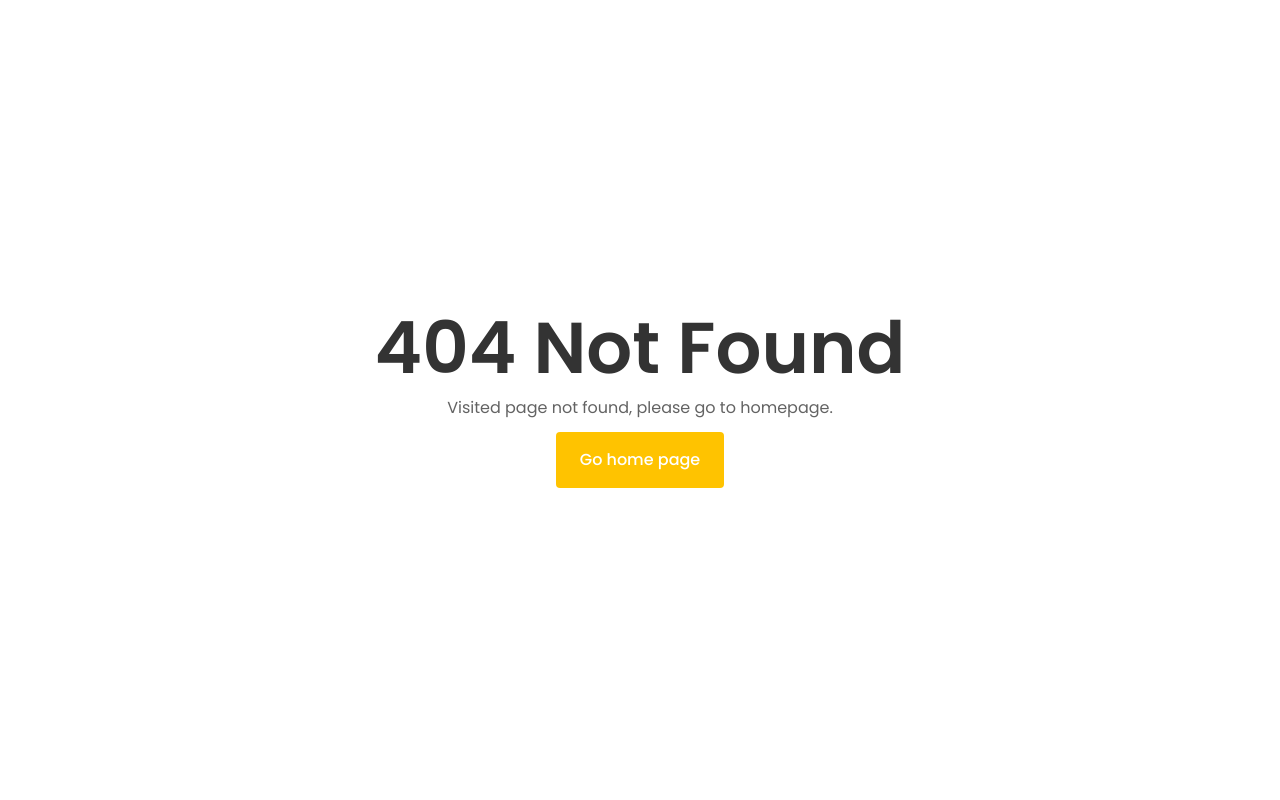
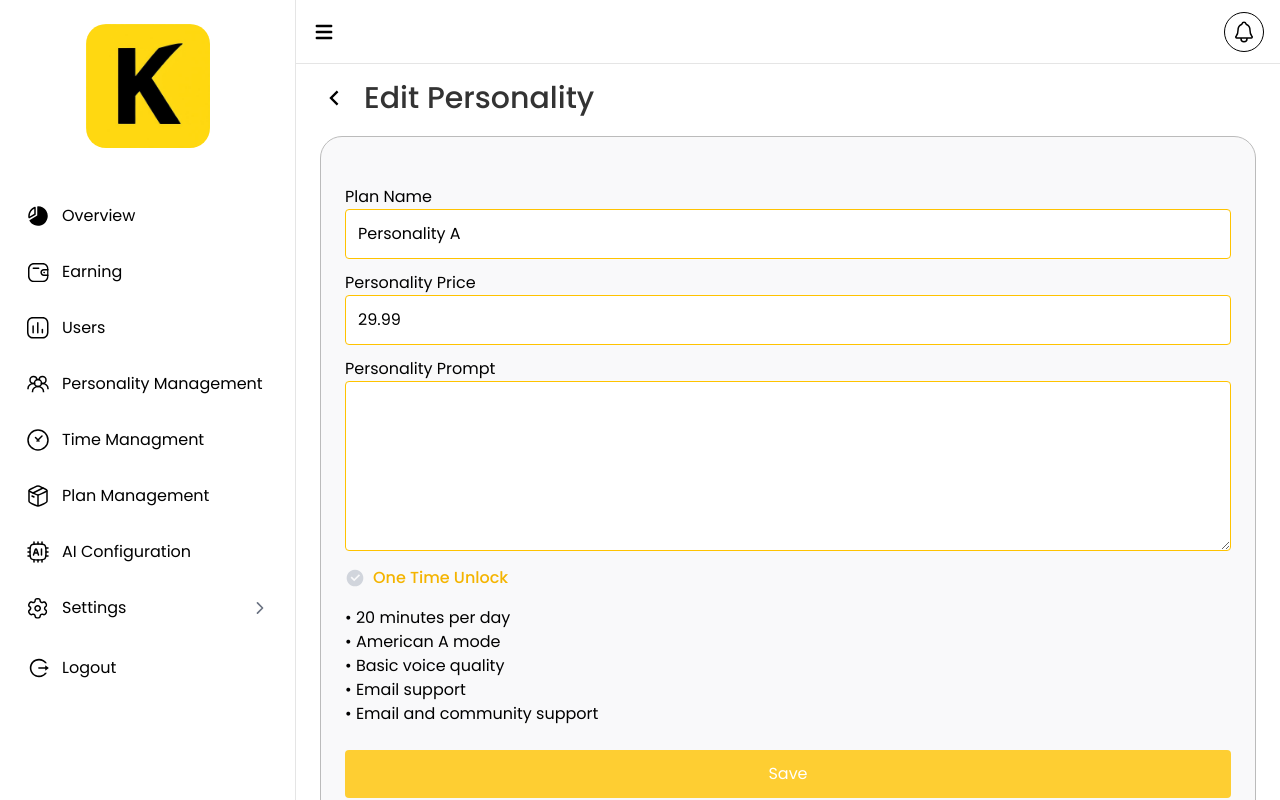
Before and after one commit to shariful962/vocality, a React (Vite) app: page /edit-personality/1 in a window 1280 px wide. Before the commit this address had no page. Built offline with nearby package versions, Linux system fonts and the light colour scheme.

Commit message:
personality management

```diff
--- a/src/components/sidebar/Sidebar.jsx
+++ b/src/components/sidebar/Sidebar.jsx
@@ -4,6 +4,7 @@ import { menuItem } from "../ui/MenuItem";
 import { RxCross1 } from "react-icons/rx";
 import { IoChevronForwardOutline, IoChevronDownOutline } from "react-icons/io5";
 import { AiOutlineLogout } from "react-icons/ai";
+import Icons from "../../assets/image";
 
 const Sidebar = ({ collapsed, mobileOpen, setMobileOpen }) => {
   const navigate = useNavigate();
@@ -49,20 +50,18 @@ const Sidebar = ({ collapsed, mobileOpen, setMobileOpen }) => {
 
         {/* Profile */}
         <div
-          className={`flex items-center justify-start py-6 ${
-            collapsed ? "px-2" : "px-4"
-          }`}
-        >
-          <div className="flex items-center gap-x-3">
-            <img
-              src="https://i.pravatar.cc/150?img=12"
-              alt="Profile"
-              className="w-14 h-14 rounded-full overflow-hidden border-2 border-gray-200"
-            />
-            {!collapsed && <p>ByeWind</p>}
-            {/* <p className="md:hidden">ByeWind</p> */}
-          </div>
-        </div>
+  className={`flex items-center justify-center py-6 transition-all duration-300`}
+>
+  <img
+    src={Icons.navLogo}
+    alt="Logo"
+    className={`
+      transition-all duration-300 object-contain
+      ${collapsed ? "w-10 h-10" : "w-[124px] h-[124px]"}
+      rounded-[20px]
+    `}
+  />
+</div>
 
         {/* Menu */}
         <ul className="mt-5 space-y-2">
--- /dev/null
+++ b/src/pages/personality management/EditPersonality.jsx
@@ -0,0 +1,128 @@
+
+import React, { useEffect, useState } from "react";
+import { useNavigate, useParams } from "react-router-dom";
+import { priceData } from "./data";
+import { RiArrowLeftSLine, RiCheckboxCircleFill } from "react-icons/ri";
+
+const EditPersonality = () => {
+  const { id } = useParams();
+  const navigate = useNavigate();
+
+  const [formData, setFormData] = useState({
+    name: "",
+    price: "",
+    time: "1 month",
+    features: [],
+    prompt: "",
+    oneTimeUnlock: false
+  });
+
+  // Load the plan from priceData OR API
+  useEffect(() => {
+    const plan = priceData.find((p) => p.id === Number(id));
+    if (plan) {
+      setFormData({
+        name: plan.type,
+        price: plan.price,
+        time: "1 month",
+        features: plan.features,
+        prompt: plan.prompt || "",
+        oneTimeUnlock: plan.oneTimeUnlock || false
+      });
+    }
+  }, [id]);
+
+  const handleSave = () => {
+    navigate("/personality");
+  };
+
+  return (
+    <div>
+      <div className="flex items-center gap-4 text-3xl mb-5">
+        <span
+          onClick={() => navigate("/personality")}
+          className="cursor-pointer"
+        >
+          <RiArrowLeftSLine size={28} />
+        </span>
+        <h2 className="text-3xl font-medium text-dark2">
+          Edit Personality
+        </h2>
+      </div>
+
+      <div className="w-full p-6 py-12 bg-[#F9F9FA] rounded-[22px] border border-[#BBBBBB] min-h-[calc(100vh-200px)]">
+
+        {/* Plan Name */}
+        <label>Plan Name</label>
+        <input
+          className="form-control1 bg-white mb-3"
+          value={formData.name}
+          onChange={(e) =>
+            setFormData({ ...formData, name: e.target.value })
+          }
+        />
+
+        {/* Personality Price */}
+        <label>Personality Price</label>
+        <input
+          className="form-control1 bg-white mb-3"
+          value={formData.price}
+          onChange={(e) =>
+            setFormData({ ...formData, price: e.target.value })
+          }
+        />
+
+        {/* Personality Prompt */}
+        <label>Personality Prompt</label>
+        <textarea
+          className="form-control1 bg-white mb-2"
+          rows={6}
+          cols={50}
+          value={formData.prompt}
+          onChange={(e) =>
+            setFormData({ ...formData, prompt: e.target.value })
+          }
+        />
+
+        {/* One Time Unlock */}
+        <div
+          className="flex items-center gap-2 cursor-pointer mb-4"
+          onClick={() =>
+            setFormData({
+              ...formData,
+              oneTimeUnlock: !formData.oneTimeUnlock
+            })
+          }
+        >
+          <RiCheckboxCircleFill
+            size={20}
+            className={
+              formData.oneTimeUnlock
+                ? "text-[#F4B400]"
+                : "text-gray-300"
+            }
+          />
+          <span className="text-[#F4B400] font-medium">
+            One Time Unlock
+          </span>
+        </div>
+
+        {/* Features */}
+        <div className="mt-4">
+          {formData.features.map((feature, i) => (
+            <p key={i} className="flex items-center gap-2">
+              • {feature}
+            </p>
+          ))}
+        </div>
+
+        {/* Save */}
+        <button onClick={handleSave} className="mt-6 authButton">
+          Save
+        </button>
+      </div>
+    </div>
+  );
+};
+
+export default EditPersonality;
--- a/src/pages/personality management/PersonalityManagement.jsx
+++ b/src/pages/personality management/PersonalityManagement.jsx
@@ -1,11 +1,64 @@
-import React from 'react'
+import React from "react";
+import { IoMdCheckmark } from "react-icons/io";
+import { useNavigate } from "react-router-dom";
+import { priceData } from "./data";
 
 const PersonalityManagement = () => {
+  const navigate = useNavigate();
+
   return (
-    <div>
-      welcome to personality management
+    <div className="w-full p-6 py-12 bg-[#F9F9FA] rounded-[22px] border border-[#BBBBBB] min-h-[calc(100vh-100px)] text-[#BF9E00]">
+      <div className="flex flex-wrap justify-center gap-6">
+        {priceData.map((item) => (
+          <div key={item.id} className="bg-white rounded-2xl w-[300px] flex flex-col justify-between">
+
+            {/* header */}
+            <div className="py-3 border-b border-Primary">
+              <h2 className="text-2xl font-semibold capitalize text-center">
+                {item.type}
+              </h2>
+            </div>
+
+            {/* content */}
+            <div className="p-6 flex flex-col flex-grow">
+              <p className="text-3xl font-bold mb-4 text-center">
+                {item.price} <sup className="text-xl">$</sup> <sub className="text-sm">One time unlock</sub>
+
+              </p>
+
+              <ul className="space-y-3 mb-6 flex-grow">
+                {item.features.map((feature, index) => {
+                  const isLastTwo = index >= item.features.length - 2;
+
+                  return (
+                    <li key={index} className="flex items-center gap-3">
+                      <div
+                        className={`w-6 h-6 flex items-center justify-center rounded-full flex-shrink-0 ${
+                          isLastTwo ? "bg-[#BDBDBD]" : "bg-yellow-500"
+                        } text-white`}
+                      >
+                        <IoMdCheckmark />
+                      </div>
+                      <span>{feature}</span>
+                    </li>
+                  );
+                })}
+              </ul>
+
+              {/* EDIT BUTTON */}
+              <button
+                className="w-full py-2 bg-Primary text-white rounded-md mt-auto cursor-pointer"
+                onClick={() => navigate(`/edit-personality/${item.id}`)}
+              >
+                Edit
+              </button>
+
+            </div>
+          </div>
+        ))}
+      </div>
     </div>
-  )
-}
+  );
+};
 
-export default PersonalityManagement
+export default PersonalityManagement;
--- /dev/null
+++ b/src/pages/personality management/data.js
@@ -0,0 +1,50 @@
+export const priceData = [
+  {
+    id: 1,
+    price: "29.99",
+    type: "Personality A",
+    features: [
+      "20 minutes per day",
+      "American A mode",
+      "Basic voice quality",
+      "Email support",
+      "Email and community support",
+    ],
+  },
+  {
+    id: 2,
+    price: "29.99",
+    type: "Personality B",
+    features: [
+      "Unlimited product updates",
+      "Unlimited product updates",
+      "Unlimited product updates",
+      "Appointment reminders",
+      "Email and community support",
+    ],
+  },
+  {
+    id: 3,
+    price: "49.99",
+    type: "Personality C",
+    features: [
+      "Unlimited product updates",
+      "Unlimited product updates",
+      "Unlimited product updates",
+      "Appointment reminders",
+      "Email and community support",
+    ],
+  },
+    {
+    id: 4,
+    price: "49.99",
+    type: "Personality D",
+    features: [
+      "Unlimited product updates",
+      "Unlimited product updates",
+      "Unlimited product updates",
+      "Appointment reminders",
+      "Email and community support",
+    ],
+  },
+];
--- a/src/pages/time management/TimeManagement.jsx
+++ b/src/pages/time management/TimeManagement.jsx
@@ -1,5 +1,6 @@
 // import React, { useState } from "react";
 // import { GoClock } from "react-icons/go";
+// import { RxCross2 } from "react-icons/rx";
 
 // const initialTimeList = [
 //   { id: 1, time: "12", price: "4.99" },
@@ -25,132 +26,89 @@
 // ];
 // const TimeManagement = () => {
 //   const [timeList, setTimeList] = useState(initialTimeList);
-//   console.log(timeList);
+//   const [newTime, setNewTime] = useState("");
+//   const [newPrice, setNewPrice] = useState("");
+//   const [showModal, setShowModal] = useState(false);
+//   const [isEditing, setIsEditing] = useState(false);
+//   const [editingId, setEditingId] = useState(null);
+//   const [error, setError] = useState("")
+
+//   const handleAddTime = () => {
+//     if (!newTime.trim() || !newPrice.trim()) {
+//       setError("Time & Price cannot be empty!");
+//       return;
+//     }
+//     setError("");
+//     const newTimeEntry = {
+//       id: timeList.length + 1,
+//       time: newTime,
+//       price: newPrice,
+//     };
+//     setTimeList([newTimeEntry, ...timeList]);
+//     setNewTime("");
+//     setNewPrice("");
+//     setShowModal(false);
+
+
+//   };
+
+//   const handleEditTime = (id) => {
+//     const editTime = timeList.find((t) => t.id === id);
+//     setNewTime(editTime.time);
+//     setNewPrice(editTime.price);
+//     setEditingId(id);
+//     setIsEditing(true);
+//     setShowModal(true);
+
+//   };
+
+//   const handleSaveEdit = () => {
+//     setError("");
+//     const updateList = timeList.map((t) =>
+//       t.id === editingId ? { ...t, time: newTime, price: newPrice } : t
+//     );
+//     setTimeList(updateList);
+//     setShowModal(false);
+//     setNewTime("");
+//     setNewPrice("");
+//     setEditingId(null);
+//     setIsEditing(false);
+
+//   };
 
 //   return (
 //     <div>
 //       <div className="flex justify-end mb-5">
-//         <button className="w-max px-8 py-3 rounded-lg bg-Primary text-white">
+//         <button
+//           onClick={() => {
+//             setIsEditing(false); // reset edit mode
+//             setEditingId(null);
+//             setNewTime("");
+//             setNewPrice("");
+//             setError("");
+//             setShowModal(true);
+
+//           }}
+//           className="w-max px-8 py-3 rounded-lg bg-Primary text-white cursor-pointer"
+//         >
 //           + Add Time{" "}
 //         </button>
 //       </div>
 //       <div className="w-full p-6 py-12 bg-[#F9F9FA] rounded-[22px] border border-[#BBBBBB] min-h-[calc(100vh-200px)]">
 //         <div className="flex items-center justify-center flex-wrap gap-7">
-//           {timeList.map((t, i) => (
-//             <div key={i} className="space-y-2.5 w-[160px] bg-white p-6 text-center rounded-2xl">
+//           {timeList.map((t) => (
+//             <div
+//               key={t.id}
+//               className="space-y-2.5 w-[160px] bg-white p-6 text-center rounded-2xl"
+//             >
 //               <span className="inline-block">
 //                 {" "}
 //                 <GoClock size={28} className="text-2xl text-Primary" />{" "}
 //               </span>
 //               <p>{t.time} min</p>
 //               <p>${t.price}</p>
-//               <button className="w-max px-8 py-1.5 rounded-xl bg-black text-white cursor-pointer">
-//                 Edit
-//               </button>
-//             </div>
-//           ))}
-//         </div>
-//       </div>
-//     </div>
-//   );
-// };
-
-// export default TimeManagement;
-
-// import React, { useState } from "react";
-// import { GoClock } from "react-icons/go";
-
-// const initialTimeList = [
-//   { id: 1, time: "12", price: "4.99" },
-//   { id: 2, time: "12", price: "4.99" },
-//   { id: 3, time: "12", price: "4.99" },
-//   { id: 4, time: "12", price: "4.99" },
-//   { id: 5, time: "12", price: "4.99" },
-//   { id: 6, time: "12", price: "4.99" },
-//   { id: 7, time: "12", price: "4.99" },
-//   { id: 8, time: "12", price: "4.99" },
-//   { id: 9, time: "12", price: "4.99" },
-//   { id: 10, time: "12", price: "4.99" },
-//   { id: 11, time: "12", price: "4.99" },
-//   { id: 12, time: "12", price: "4.99" },
-//   { id: 13, time: "12", price: "4.99" },
-//   { id: 14, time: "12", price: "4.99" },
-//   { id: 15, time: "12", price: "4.99" },
-//   { id: 16, time: "12", price: "4.99" },
-//   { id: 17, time: "12", price: "4.99" },
-//   { id: 18, time: "12", price: "4.99" },
-//   { id: 19, time: "12", price: "4.99" },
-//   { id: 20, time: "12", price: "4.99" },
-// ];
-
-// const TimeManagement = () => {
-//   const [timeList, setTimeList] = useState(initialTimeList);
-//   const [newTime, setNewTime] = useState("");
-//   const [newPrice, setNewPrice] = useState("");
-//   const [showModal, setShowModal] = useState(false); // Modal visibility state
-//   const [isEditing, setIsEditing] = useState(false); // State to check if it's edit mode
-//   const [editingId, setEditingId] = useState(null); // ID of the time entry being edited
-
-//   // Add new time entry
-//   const handleAddTime = () => {
-//     const newTimeEntry = {
-//       id: timeList.length + 1,
-//       time: newTime || "12", // Default to "12" if no input
-//       price: newPrice || "4.99", // Default to "4.99" if no input
-//     };
-//     setTimeList([...timeList, newTimeEntry]);
-//     setNewTime(""); // Clear the input fields after adding
-//     setNewPrice("");
-//     setShowModal(false); // Close the modal after adding
-//   };
-
-//   // Edit an existing time entry
-//   const handleEditTime = (id) => {
-//     const timeToEdit = timeList.find((t) => t.id === id);
-//     setNewTime(timeToEdit.time);
-//     setNewPrice(timeToEdit.price);
-//     setEditingId(id);
-//     setIsEditing(true); // Set editing mode to true
-//     setShowModal(true); // Open the modal
-//   };
-
-//   // Save the edited time entry
-//   const handleSaveEdit = () => {
-//     const updatedList = timeList.map((t) =>
-//       t.id === editingId ? { ...t, time: newTime, price: newPrice } : t
-//     );
-//     setTimeList(updatedList);
-//     setShowModal(false); // Close the modal after saving
-//     setNewTime(""); // Clear the input fields
-//     setNewPrice("");
-//     setEditingId(null); // Reset editingId
-//     setIsEditing(false); // Reset editing mode
-//   };
-
-//   return (
-//     <div>
-//       {/* Add Time Button */}
-//       <div className="flex justify-end mb-5">
-//         <button
-//           onClick={() => setShowModal(true)} // Open modal for adding
-//           className="w-max px-8 py-3 rounded-lg bg-Primary text-white"
-//         >
-//           + Add Time
-//         </button>
-//       </div>
-
-//       {/* Time List Display */}
-//       <div className="w-full p-6 py-12 bg-[#F9F9FA] rounded-[22px] border border-[#BBBBBB] min-h-[calc(100vh-200px)]">
-//         <div className="flex items-center justify-center flex-wrap gap-7">
-//           {timeList.map((t) => (
-//             <div key={t.id} className="space-y-2.5 w-[160px] bg-white p-6 text-center rounded-2xl">
-//               <span className="inline-block">
-//                 <GoClock size={28} className="text-2xl text-Primary" />
-//               </span>
-//               <p>{t.time} min</p>
-//               <p>${t.price}</p>
 //               <button
-//                 onClick={() => handleEditTime(t.id)} // Open modal for editing
+//                 onClick={() => handleEditTime(t.id)}
 //                 className="w-max px-8 py-1.5 rounded-xl bg-black text-white cursor-pointer"
 //               >
 //                 Edit
@@ -159,42 +117,53 @@
 //           ))}
 //         </div>
 //       </div>
-
-//       {/* Modal for Add/Edit Time */}
+//       {/* modal  */}
 //       {showModal && (
-//         <div className="fixed inset-0 bg-black bg-opacity-50 flex justify-center items-center">
-//           <div className="bg-white p-6 rounded-lg w-96">
-//             <h3 className="text-xl font-semibold mb-4">
-//               {isEditing ? "Edit Time Entry" : "Add New Time Entry"}
+//         <div className="fixed inset-0 bg-black/50 bg-opacity-50 flex justify-center items-center">
+//           <div className="bg-[#F9F9FA] p-6 pb-12 rounded-lg w-[600px] relative">
+//             <div>
+//               <span
+//                 onClick={() => setShowModal(false)}
+//                 className="absolute top-3 right-2 cursor-pointer"
+//               >
+//                 {" "}
+//                 <RxCross2 size={24} />{" "}
+//               </span>
+//             </div>
+//             <h3 className="text-xl text-dark2 font-medium">
+//               {isEditing ? "Edit Time" : "Add Time"}
 //             </h3>
-//             <input
-//               type="number"
-//               value={newTime}
-//               onChange={(e) => setNewTime(e.target.value)}
-//               className="w-full p-3 border border-gray-300 rounded-lg mb-4"
-//               placeholder="Time (minutes)"
-//             />
-//             <input
-//               type="number"
-//               value={newPrice}
-//               onChange={(e) => setNewPrice(e.target.value)}
-//               className="w-full p-3 border border-gray-300 rounded-lg mb-4"
-//               placeholder="Price"
-//             />
-//             <div className="flex justify-between">
-//               <button
-//                 onClick={isEditing ? handleSaveEdit : handleAddTime} // Handle add or edit based on state
-//                 className="bg-blue-500 text-white px-6 py-2 rounded-lg hover:bg-blue-600"
-//               >
-//                 {isEditing ? "Save Changes" : "Save"}
-//               </button>
-//               <button
-//                 onClick={() => setShowModal(false)} // Close modal on cancel
-//                 className="bg-red-500 text-white px-6 py-2 rounded-lg hover:bg-red-600"
-//               >
-//                 Cancel
-//               </button>
+//             <div className="mt-4">
+//               <label>Time</label>
+//               <input
+//                 type="text"
+//                 value={newTime}
+//                 onChange={(e) => {
+//                   setNewTime(e.target.value);
+//                   setError("")
+//                 }}
+//                 className="form-control1 bg-white"
+//               />
 //             </div>
+//             <div className="mt-4">
+//               <label>Price</label>
+//               <input
+//                 type="text"
+//                 value={newPrice}
+//                 onChange={(e) => {
+//                   setNewPrice(e.target.value);
+//                   setError("")
+//                 }}
+//                 className="form-control1 bg-white"
+//               />
+//             </div>
+//             <button
+//               onClick={isEditing ? handleSaveEdit : handleAddTime}
+//               className="authButton mt-6"
+//             >
+//               {isEditing ? "Save Change" : "Save"}
+//             </button>
+//             {error && <p className="text-red-400 ">{error}</p>}
 //           </div>
 //         </div>
 //       )}
@@ -203,6 +172,9 @@
 // };
 
 // export default TimeManagement;
+
+
+
 
 import React, { useState } from "react";
 import { GoClock } from "react-icons/go";
@@ -230,6 +202,7 @@ const initialTimeList = [
   { id: 19, time: "12", price: "4.99" },
   { id: 20, time: "12", price: "4.99" },
 ];
+
 const TimeManagement = () => {
   const [timeList, setTimeList] = useState(initialTimeList);
   const [newTime, setNewTime] = useState("");
@@ -237,50 +210,78 @@ const TimeManagement = () => {
   const [showModal, setShowModal] = useState(false);
   const [isEditing, setIsEditing] = useState(false);
   const [editingId, setEditingId] = useState(null);
+  const [error, setError] = useState("");
+
+  const resetForm = () => {
+    setNewTime("");
+    setNewPrice("");
+    setEditingId(null);
+    setIsEditing(false);
+    setError("");
+  };
 
   const handleAddTime = () => {
+    if (!newTime.trim() || !newPrice.trim()) {
+      setError("Time & Price cannot be empty!");
+      return;
+    }
+
+    setError("");
+
     const newTimeEntry = {
-      id: timeList.length + 1,
-      time: newTime || "12",
-      price: newPrice || "4.99",
+      id: Date.now(), // 🔥 unique ID
+      time: newTime,
+      price: newPrice,
     };
+
     setTimeList([newTimeEntry, ...timeList]);
-    setNewTime("");
-    setNewPrice("");
+
+    resetForm();
     setShowModal(false);
   };
 
   const handleEditTime = (id) => {
-    const editTime = timeList.find((t) => t.id === id);
-    setNewTime(editTime.time);
-    setNewPrice(editTime.price);
+    const editItem = timeList.find((t) => t.id === id);
+
+    setNewTime(editItem.time);
+    setNewPrice(editItem.price);
     setEditingId(id);
     setIsEditing(true);
+    setError("");
+
     setShowModal(true);
   };
 
   const handleSaveEdit = () => {
-    const updateList = timeList.map((t) =>
+    if (!newTime.trim() || !newPrice.trim()) {
+      setError("Time & Price cannot be empty!");
+      return;
+    }
+
+    const updated = timeList.map((t) =>
       t.id === editingId ? { ...t, time: newTime, price: newPrice } : t
     );
-    setTimeList(updateList);
+
+    setTimeList(updated);
+
+    resetForm();
     setShowModal(false);
-    setNewTime("");
-    setNewPrice("");
-    setEditingId(null);
-    setIsEditing(false);
   };
 
   return (
     <div>
       <div className="flex justify-end mb-5">
         <button
-          onClick={() => setShowModal(true)}
+          onClick={() => {
+            resetForm();
+            setShowModal(true);
+          }}
           className="w-max px-8 py-3 rounded-lg bg-Primary text-white cursor-pointer"
         >
-          + Add Time{" "}
+          + Add Time
         </button>
       </div>
+
       <div className="w-full p-6 py-12 bg-[#F9F9FA] rounded-[22px] border border-[#BBBBBB] min-h-[calc(100vh-200px)]">
         <div className="flex items-center justify-center flex-wrap gap-7">
           {timeList.map((t) => (
@@ -289,11 +290,12 @@ const TimeManagement = () => {
               className="space-y-2.5 w-[160px] bg-white p-6 text-center rounded-2xl"
             >
               <span className="inline-block">
-                {" "}
-                <GoClock size={28} className="text-2xl text-Primary" />{" "}
+                <GoClock size={28} className="text-2xl text-Primary" />
               </span>
+
               <p>{t.time} min</p>
               <p>${t.price}</p>
+
               <button
                 onClick={() => handleEditTime(t.id)}
                 className="w-max px-8 py-1.5 rounded-xl bg-black text-white cursor-pointer"
@@ -304,46 +306,59 @@ const TimeManagement = () => {
           ))}
         </div>
       </div>
-      {/* modal  */}
+
+      {/* Modal */}
       {showModal && (
         <div className="fixed inset-0 bg-black/50 bg-opacity-50 flex justify-center items-center">
           <div className="bg-[#F9F9FA] p-6 pb-12 rounded-lg w-[600px] relative">
-            <div>
-              <span
-                onClick={() => setShowModal(false)}
-                className="absolute top-3 right-2 cursor-pointer"
-              >
-                {" "}
-                <RxCross2 size={24} />{" "}
-              </span>
-            </div>
+            <span
+              onClick={() => {
+                setShowModal(false);
+                resetForm();
+              }}
+              className="absolute top-3 right-2 cursor-pointer"
+            >
+              <RxCross2 size={24} />
+            </span>
+
             <h3 className="text-xl text-dark2 font-medium">
               {isEditing ? "Edit Time" : "Add Time"}
             </h3>
+
             <div className="mt-4">
               <label>Time</label>
               <input
                 type="text"
                 value={newTime}
-                onChange={(e) => setNewTime(e.target.value)}
+                onChange={(e) => {
+                  setNewTime(e.target.value);
+                  setError("");
+                }}
                 className="form-control1 bg-white"
               />
             </div>
+
             <div className="mt-4">
               <label>Price</label>
               <input
                 type="text"
                 value={newPrice}
-                onChange={(e) => setNewPrice(e.target.value)}
+                onChange={(e) => {
+                  setNewPrice(e.target.value);
+                  setError("");
+                }}
                 className="form-control1 bg-white"
               />
             </div>
+
             <button
               onClick={isEditing ? handleSaveEdit : handleAddTime}
               className="authButton mt-6"
             >
-              {isEditing ? "Save Change" : "Save"}
+              {isEditing ? "Save Changes" : "Save"}
             </button>
+
+            {error && <p className="text-red-400 mt-2">{error}</p>}
           </div>
         </div>
       )}
--- a/src/router.jsx
+++ b/src/router.jsx
@@ -17,6 +17,7 @@ import Overview from "./pages/overview/Overview";
 import Profile from "./pages/profile/Profile";
 import ChangePass from "./pages/change password/ChangePass";
 import EditPlan from "./pages/plan management/EditPlan";
+import EditPersonality from "./pages/personality management/EditPersonality";
 
 const router = createBrowserRouter([
   {
@@ -37,6 +38,7 @@ const router = createBrowserRouter([
       { path: "earning", element: <Earnings /> },
       { path: "users", element: <Users /> },
       { path: "personality", element: <PersonalityManagement /> },
+      { path: "edit-personality/:id", element: <EditPersonality /> },
       { path: "time", element: <TimeManagement /> },
       { path: "plan", element: <PlanManagement /> },
       { path: "edit-plan/:id", element: <EditPlan /> },
```
